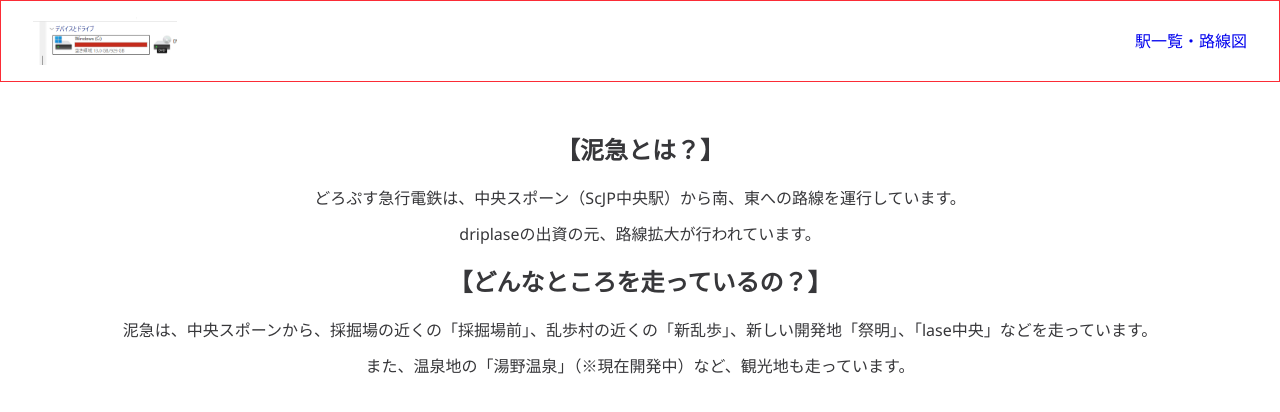
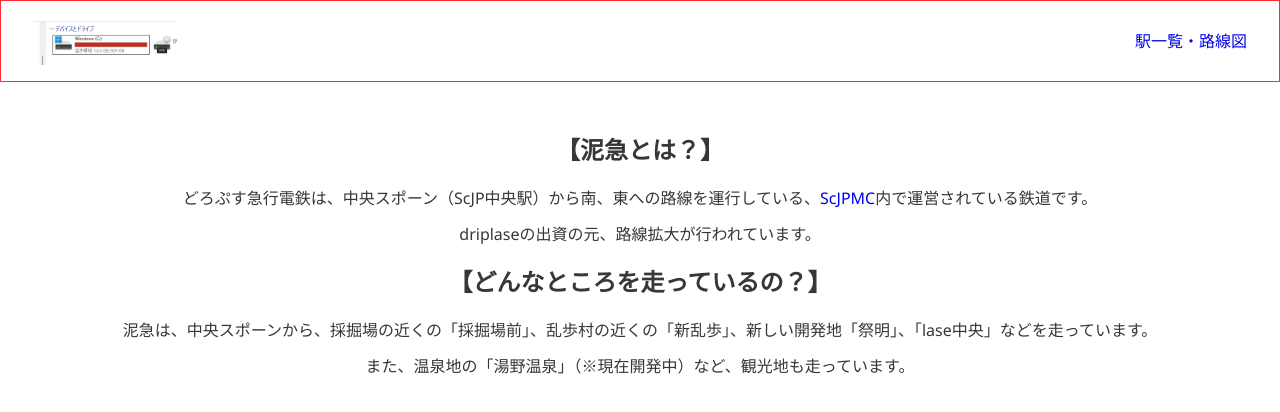
Before and after one commit to driplase/lase-railway, a Next.js app: page / in a window 1280 px wide. Shown: the top 412 px of the page. Built offline with nearby package versions, Linux system fonts and the light colour scheme; a web font is replaced by a local one.

Commit message:
chore: edit main page

```diff
--- a/src/app/page.tsx
+++ b/src/app/page.tsx
@@ -1,4 +1,5 @@
 import Image from "next/image";
+import Link from "next/link";
 
 export default function Home() {
   return (
@@ -8,7 +9,9 @@ export default function Home() {
         【泥急とは？】
       </h2>
       <p>
-        どろぷす急行電鉄は、中央スポーン（ScJP中央駅）から南、東への路線を運行しています。
+        どろぷす急行電鉄は、中央スポーン（ScJP中央駅）から南、東への路線を運行している、
+        <Link href="https://mcscr.jp">ScJPMC</Link>
+        内で運営されている鉄道です。
       </p>
       <p>
         driplaseの出資の元、路線拡大が行われています。
```
